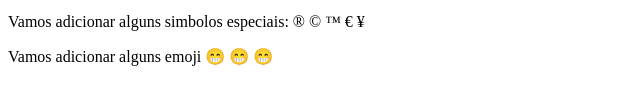
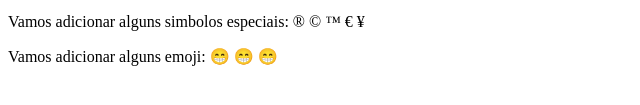
Before and after one commit to GuilhermeSams/html-css, a plain HTML site: page Ex002/index.html in a window 1280 px wide. Shown: the part 171-276 px from the top of the page, 0-640 px from the left. Drawn offline with Linux system fonts and the light colour scheme.

Commit message:
paragrafo p, quebra de linha hr, simbolos e emoji

```diff
--- a/Ex002/index.html
+++ b/Ex002/index.html
@@ -25,7 +25,7 @@
         &yen;
     </p>
 
-    <p>Vamos adicionar alguns emoji
+    <p>Vamos adicionar alguns emoji:
         &#x1F601;
         &#x1F601;
         &#x1F601;
```
